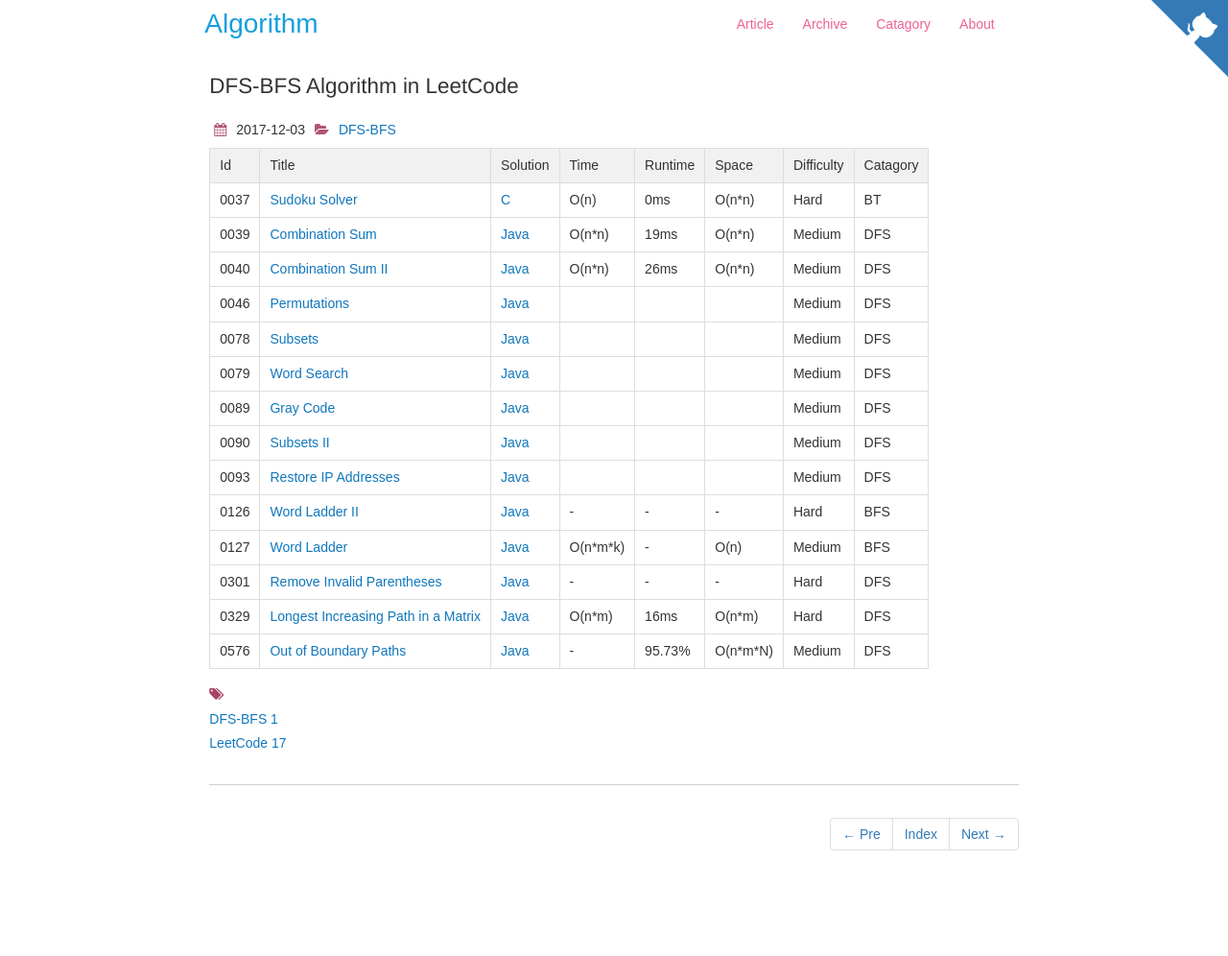
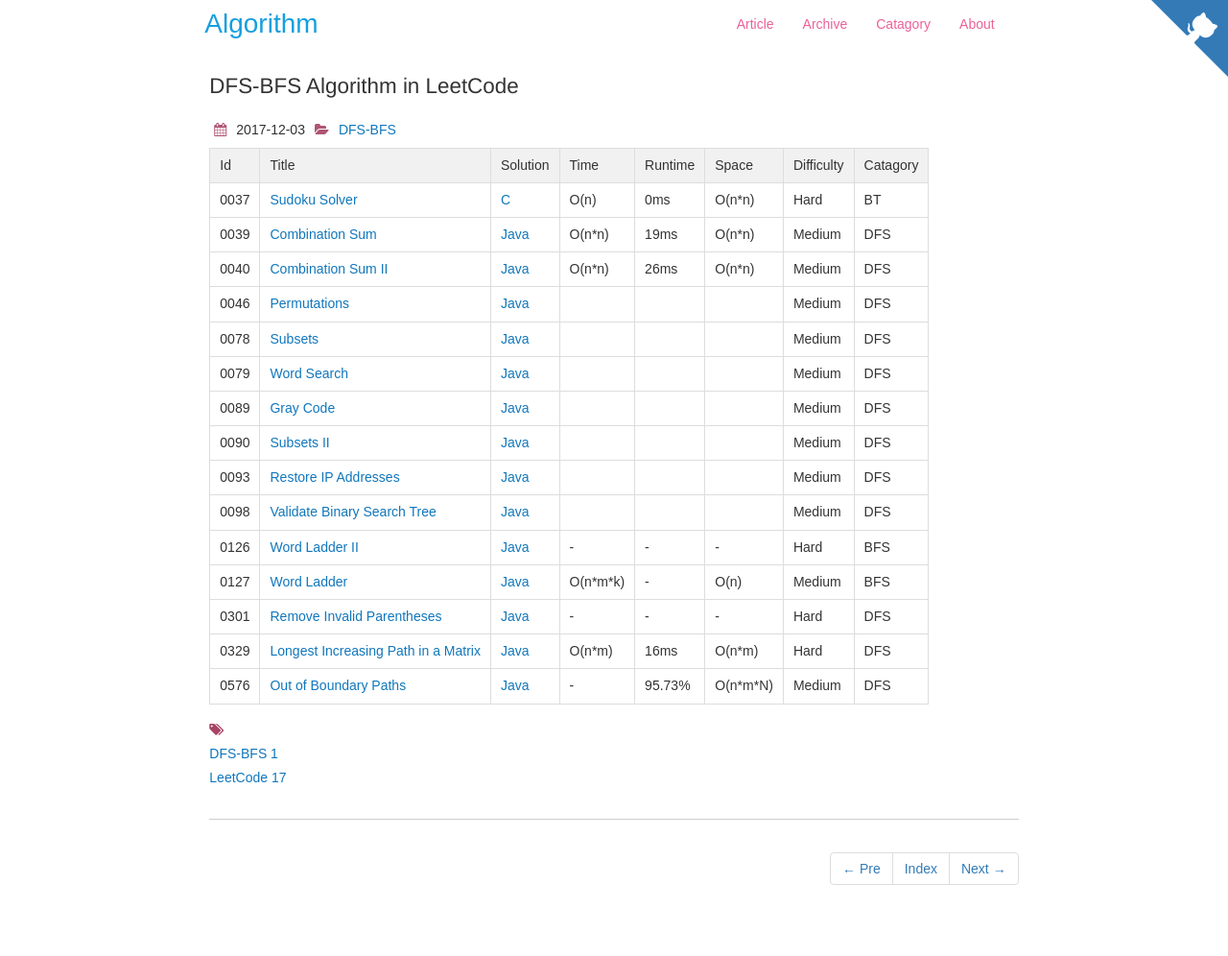
Before and after one commit to dunso/algorithm, a Jekyll site: the page built from docs/_posts/2017-12-03-DFS-BFS.md, in a window 1280 px wide. Shown: the whole page at 96% size. Built offline with Jekyll 4.4.1, drawn with Linux system fonts in a browser that asks for light colours; nearby versions of some CDN libraries; before the commit the page ends 960 px from its top, so only the background shows below that.

Commit message:
Add index of LeetCode0098.java to docs

```diff
--- a/docs/_posts/2017-12-03-DFS-BFS.md
+++ b/docs/_posts/2017-12-03-DFS-BFS.md
@@ -21,6 +21,7 @@
 |0089|[Gray Code](https://leetcode.com/problems/gray-code) | [Java](https://e.srl/leetcode-89/)  ||||  Medium |DFS|
 |0090|[Subsets II](https://leetcode.com/problems/subsets-ii) | [Java](https://e.srl/leetcode-90/)  ||||  Medium |DFS|
 |0093|[Restore IP Addresses](https://leetcode.com/problems/restore-ip-addresses/) | [Java](https://e.srl/leetcode-93/)  ||||  Medium |DFS|
+|0098|[Validate Binary Search Tree](https://leetcode.com/problems/validate-binary-search-tree) | [Java](https://e.srl/leetcode-98/)  ||||  Medium |DFS|
 |0126|[Word Ladder II](https://leetcode.com/problems/word-ladder-ii/) | [Java](https://e.srl/leetcode-126/)  |-|-|-|  Hard |BFS|
 |0127|[Word Ladder](https://leetcode.com/problems/word-ladder/) | [Java](https://e.srl/leetcode-127/)  | O(n\*m\*k) |-| O(n)  |  Medium |BFS|
 |0301|[Remove Invalid Parentheses](https://leetcode.com/problems/remove-invalid-parentheses) | [Java](https://e.srl/leetcode-301/)  | - | - | - | Hard |DFS|
```
